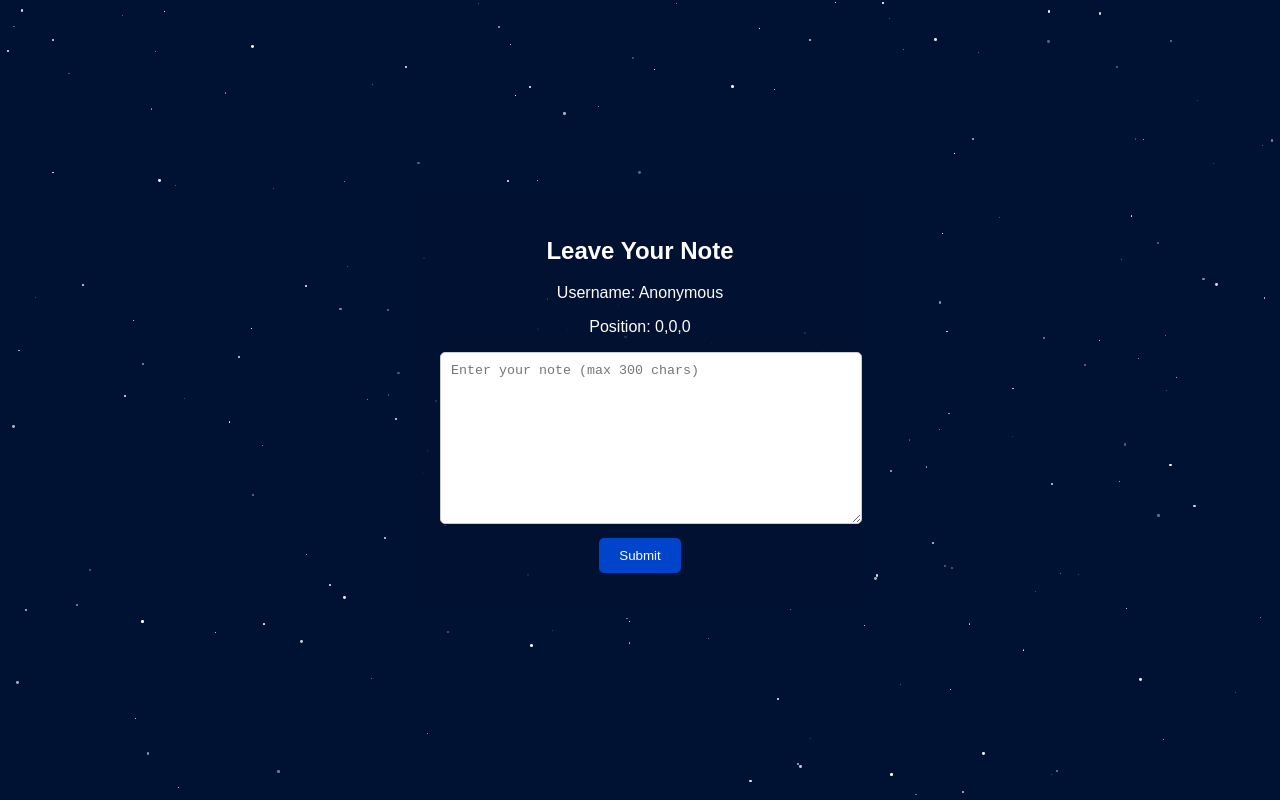
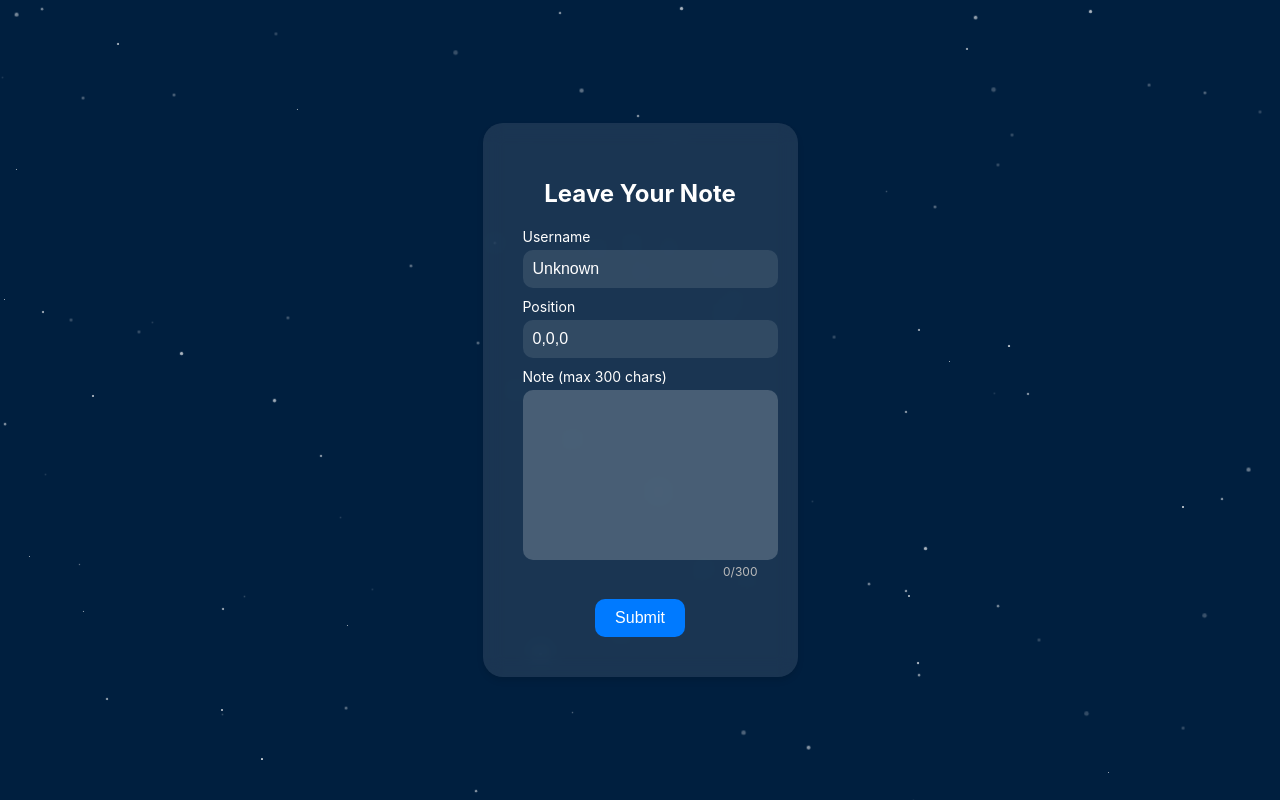
Before and after one commit to vrcnotesproject/notesprojectvrc, a plain HTML site: page index.html in a window 1280 px wide. Drawn offline with Linux system fonts and the light colour scheme.

Commit message:
Update index.html

```diff
--- a/index.html
+++ b/index.html
@@ -3,18 +3,20 @@
 <head>
     <meta charset="UTF-8">
     <meta name="viewport" content="width=device-width, initial-scale=1.0">
-    <title>The Notes Project - Leave a Note</title>
+    <title>The Notes Project</title>
     <style>
         body {
-            background-color: #001233; /* Navy blue */
-            color: white;
-            font-family: Arial, sans-serif;
+            margin: 0;
+            padding: 0;
+            background-color: #001F3F; /* Navy blue */
+            color: #FFFFFF;
+            font-family: -apple-system, BlinkMacSystemFont, "Segoe UI", Roboto, sans-serif;
             display: flex;
             justify-content: center;
             align-items: center;
             height: 100vh;
-            margin: 0;
             overflow: hidden;
+            position: relative;
         }
         #stars {
             position: absolute;
@@ -23,66 +25,96 @@
             width: 100%;
             height: 100%;
             background: transparent;
-            z-index: -1;
+            overflow: hidden;
         }
         .star {
             position: absolute;
             background: white;
             border-radius: 50%;
-            animation: twinkle 2s infinite;
+            animation: twinkle 5s infinite ease-in-out;
+            opacity: 0.8;
         }
         @keyframes twinkle {
-            0%, 100% { opacity: 1; }
-            50% { opacity: 0.3; }
+            0%, 100% { opacity: 0.8; transform: scale(1); }
+            50% { opacity: 0.2; transform: scale(1.5); }
         }
-        .container {
-            background: rgba(0, 18, 51, 0.8); /* Darker navy overlay */
-            padding: 20px;
+        #form-container {
+            background: rgba(255, 255, 255, 0.1);
+            backdrop-filter: blur(10px);
+            border-radius: 20px;
+            padding: 40px;
+            box-shadow: 0 4px 6px rgba(0, 0, 0, 0.1);
+            max-width: 400px;
+            text-align: center;
+            z-index: 1;
+        }
+        h1 {
+            font-size: 24px;
+            margin-bottom: 20px;
+        }
+        label {
+            display: block;
+            text-align: left;
+            margin: 10px 0 5px;
+            font-size: 14px;
+        }
+        input, textarea {
+            width: 100%;
+            padding: 10px;
+            border: none;
             border-radius: 10px;
-            width: 400px;
-            text-align: center;
+            background: rgba(255, 255, 255, 0.2);
+            color: white;
+            font-size: 16px;
+        }
+        input[readonly] {
+            background: rgba(255, 255, 255, 0.1);
         }
         textarea {
-            width: 100%;
+            resize: none;
             height: 150px;
-            max-length: 300;
-            padding: 10px;
-            border-radius: 5px;
-            border: 1px solid #ccc;
         }
         button {
-            background: #0044cc;
+            margin-top: 20px;
+            padding: 10px 20px;
+            background: #007AFF; /* Apple blue */
             color: white;
             border: none;
-            padding: 10px 20px;
-            border-radius: 5px;
+            border-radius: 10px;
+            font-size: 16px;
             cursor: pointer;
-            margin-top: 10px;
+            transition: background 0.3s;
         }
         button:hover {
-            background: #003399;
+            background: #0056B3;
         }
-        #message {
-            margin-top: 10px;
-            color: #ffcc00;
+        #char-count {
+            text-align: right;
+            font-size: 12px;
+            color: #BBB;
         }
     </style>
-    <script src="https://www.gstatic.com/firebasejs/10.7.1/firebase-app.js"></script>
-    <script src="https://www.gstatic.com/firebasejs/10.7.1/firebase-database.js"></script>
+    <script src="https://www.gstatic.com/firebasejs/10.7.2/firebase-app.js"></script>
+    <script src="https://www.gstatic.com/firebasejs/10.7.2/firebase-database.js"></script>
 </head>
 <body>
     <div id="stars"></div>
-    <div class="container">
-        <h2>Leave Your Note</h2>
-        <p>Username: <span id="username"></span></p>
-        <p>Position: <span id="pos"></span></p>
-        <textarea id="noteText" maxlength="300" placeholder="Enter your note (max 300 chars)"></textarea>
-        <button onclick="submitNote()">Submit</button>
-        <div id="message"></div>
+    <div id="form-container">
+        <h1>Leave Your Note</h1>
+        <form id="note-form">
+            <label for="username">Username</label>
+            <input type="text" id="username" readonly>
+            <label for="position">Position</label>
+            <input type="text" id="position" readonly>
+            <label for="note">Note (max 300 chars)</label>
+            <textarea id="note" maxlength="300"></textarea>
+            <div id="char-count">0/300</div>
+            <button type="submit">Submit</button>
+        </form>
     </div>
 
     <script>
-        // Firebase config - REPLACE WITH YOURS
+        // Replace with your actual Firebase config from Step 1
         const firebaseConfig = {
           apiKey: "YOUR_API_KEY",
           authDomain: "the-notes-project-76941.firebaseapp.com",
@@ -97,38 +129,45 @@
 
         // Get query params
         const urlParams = new URLSearchParams(window.location.search);
-        const username = urlParams.get('username') || 'Anonymous';
-        const pos = urlParams.get('pos') || '0,0,0';
-        document.getElementById('username').textContent = username;
-        document.getElementById('pos').textContent = pos;
+        const username = urlParams.get('username') || 'Unknown';
+        const posStr = urlParams.get('pos') || '0,0,0';
+        const pos = posStr.split(',').map(Number);
 
-        function submitNote() {
-            const text = document.getElementById('noteText').value.trim();
-            if (!text) {
-                document.getElementById('message').textContent = 'Note cannot be empty!';
-                return;
-            }
+        document.getElementById('username').value = username;
+        document.getElementById('position').value = posStr;
+
+        // Char count
+        const textarea = document.getElementById('note');
+        const charCount = document.getElementById('char-count');
+        textarea.addEventListener('input', () => {
+            charCount.textContent = `${textarea.value.length}/300`;
+        });
+
+        // Submit
+        document.getElementById('note-form').addEventListener('submit', (e) => {
+            e.preventDefault();
+            const text = textarea.value.trim();
+            if (text.length === 0 || text.length > 300) return alert('Note must be 1-300 chars.');
             const date = new Date().toISOString();
-            database.ref('notes/' + username).set({
-                pos: pos,
+            database.ref(`notes/${username}`).set({
                 text: text,
-                date: date
+                date: date,
+                pos: { x: pos[0], y: pos[1], z: pos[2] }
             }).then(() => {
-                document.getElementById('message').textContent = 'Note submitted successfully!';
-            }).catch(error => {
-                document.getElementById('message').textContent = 'Error: ' + error.message;
+                alert('Note submitted!');
+                window.close(); // Try to close tab
+            }).catch(err => alert('Error: ' + err.message));
         });
-        }
 
         // Animated stars
         const starsContainer = document.getElementById('stars');
-        for (let i = 0; i < 200; i++) {
+        for (let i = 0; i < 100; i++) {
             const star = document.createElement('div');
             star.className = 'star';
-            star.style.width = star.style.height = Math.random() * 3 + 'px';
-            star.style.top = Math.random() * 100 + '%';
-            star.style.left = Math.random() * 100 + '%';
-            star.style.animationDelay = Math.random() * 2 + 's';
+            star.style.width = star.style.height = `${Math.random() * 2 + 1}px`;
+            star.style.left = `${Math.random() * 100}%`;
+            star.style.top = `${Math.random() * 100}%`;
+            star.style.animationDelay = `${Math.random() * 5}s`;
             starsContainer.appendChild(star);
         }
     </script>
```
Lines whose indentation alone changed are shown as unchanged.
